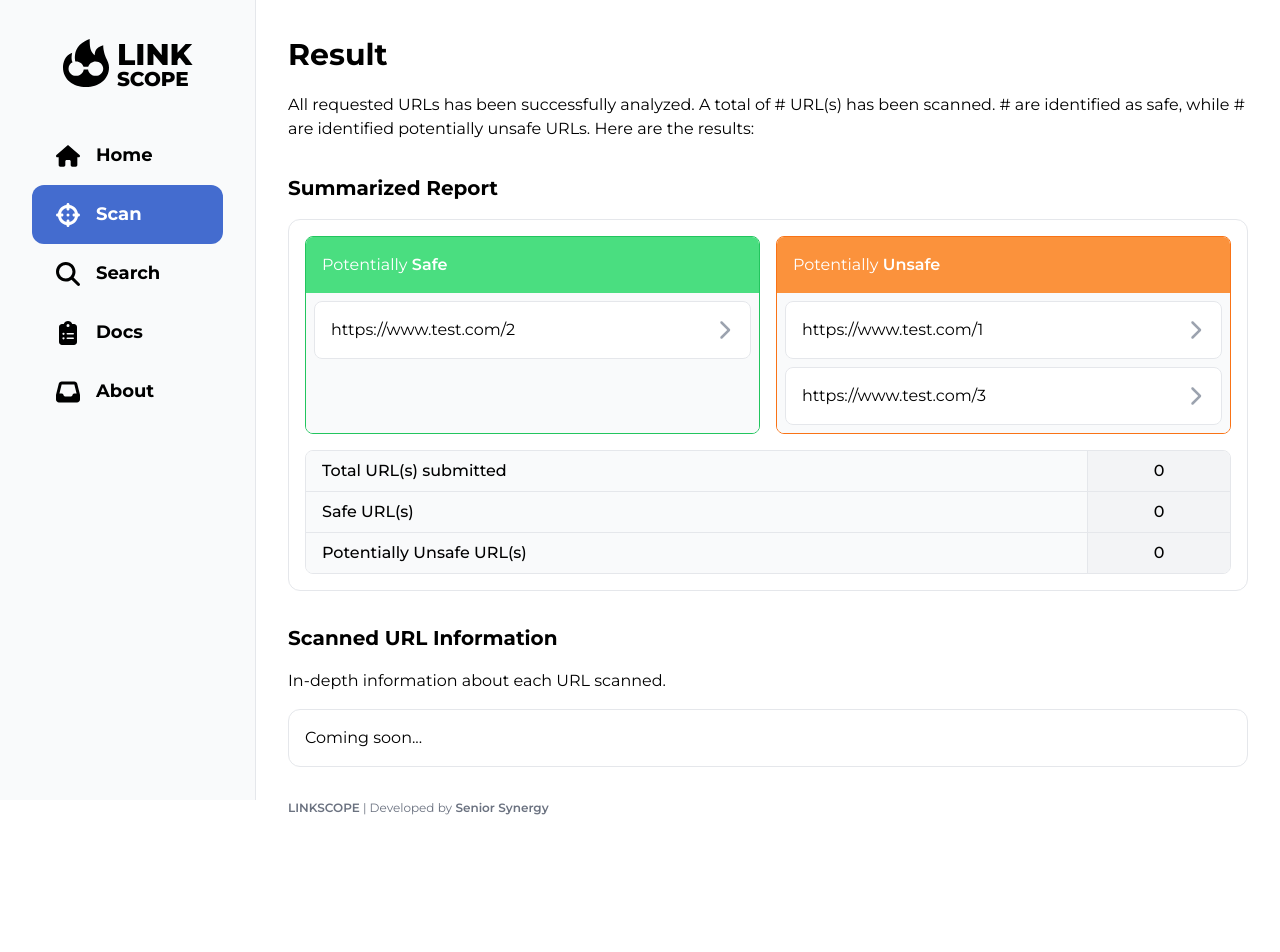
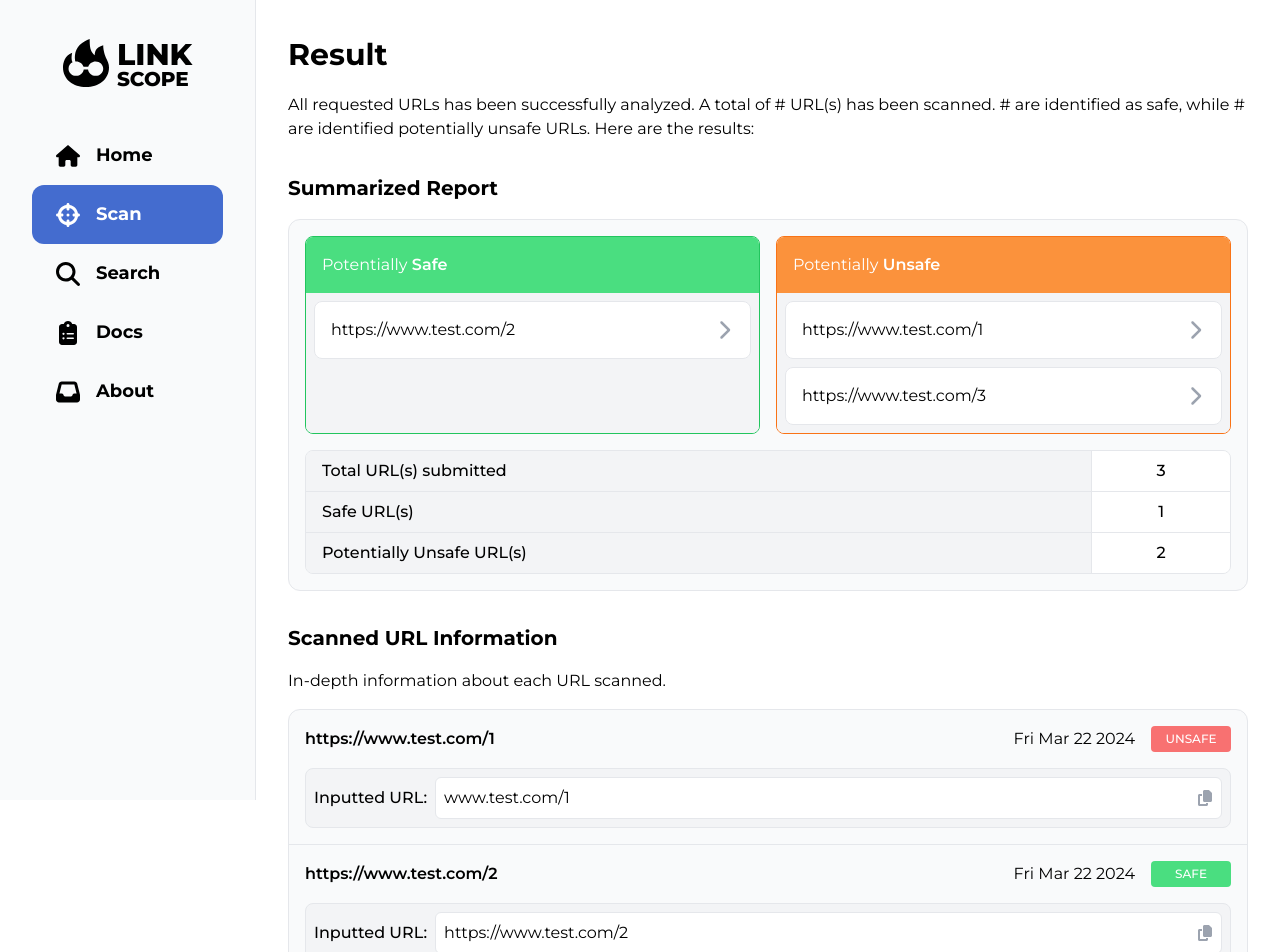
Before and after one commit to Senior-Synergy/linkscope-front, a Next.js app: page /scan/result/1 in a window 1280 px wide. Shown: the top 952 px of the page. Before the commit the page ends 849 px from the top, so only its background shows below. Built offline with nearby package versions, Linux system fonts and the light colour scheme.

Commit message:
Add new scan result list for Result Page

```diff
--- a/src/app/scan/result/[slug]/page.tsx
+++ b/src/app/scan/result/[slug]/page.tsx
@@ -1,18 +1,15 @@
+"use client"
+
 import Footer from "@/components/common/Footer";
-import { FaChevronRight } from "react-icons/fa6";
+import { FaChevronRight, FaClipboard, FaCopy } from "react-icons/fa6";
 
 const ScanResultPage = ({ params }: { params: { slug: string } }) => {
   const scanId = params.slug;
 
-  const summaryItems = [
-    { title: "Total URL(s) submitted", value: 0 },
-    { title: "Safe URL(s)", value: 0 },
-    { title: "Potentially Unsafe URL(s)", value: 0 },
-  ];
-
   const results = [
     {
       url: "https://www.test.com/1",
+      inputtedUrl: "www.test.com/1",
       phishProb: 0.75,
       isPhish: true,
       features: {
@@ -23,6 +20,7 @@ const ScanResultPage = ({ params }: { params: { slug: string } }) => {
     },
     {
       url: "https://www.test.com/2",
+      inputtedUrl: "https://www.test.com/2",
       phishProb: 0.01,
       isPhish: false,
       features: {
@@ -33,6 +31,7 @@ const ScanResultPage = ({ params }: { params: { slug: string } }) => {
     },
     {
       url: "https://www.test.com/3",
+      inputtedUrl: "test.com/3",
       phishProb: 0.99,
       isPhish: true,
       features: {
@@ -41,6 +40,15 @@ const ScanResultPage = ({ params }: { params: { slug: string } }) => {
         mockThree: "",
       },
     },
+  ];
+
+  const safeItems = results.filter((result) => !result.isPhish);
+  const unsafeItems = results.filter((result) => result.isPhish);
+
+  const summaryItems = [
+    { title: "Total URL(s) submitted", value: results.length },
+    { title: "Safe URL(s)", value: safeItems.length },
+    { title: "Potentially Unsafe URL(s)", value: unsafeItems.length },
   ];
 
   return (
@@ -57,7 +65,7 @@ const ScanResultPage = ({ params }: { params: { slug: string } }) => {
       <div>
         <h2 className="text-xl font-bold mb-4">Summarized Report</h2>
 
-        <div className="bg-white p-4 rounded-xl border">
+        <div className="bg-gray-50 p-4 rounded-xl border">
           <div className="flex flex-col sm:flex-row gap-4 mb-4">
             <div className="flex flex-col w-full sm:w-1/2 border border-green-500 rounded-lg overflow-hidden">
               <div className="bg-green-400 p-4">
@@ -65,10 +73,8 @@ const ScanResultPage = ({ params }: { params: { slug: string } }) => {
                   Potentially<span className="font-semibold"> Safe</span>
                 </p>
               </div>
-              <ul className="flex flex-col grow gap-2 p-2 bg-gray-50">
-                {results
-                  .filter((result) => !result.isPhish)
-                  .map((result, index) => (
+              <ul className="flex flex-col grow gap-2 p-2 bg-gray-100">
+                {safeItems.map((result, index) => (
                   <li
                     key={index}
                     className="flex items-center gap-4 p-4 border rounded-lg bg-white"
@@ -86,10 +92,8 @@ const ScanResultPage = ({ params }: { params: { slug: string } }) => {
                   Potentially<span className="font-semibold"> Unsafe</span>
                 </p>
               </div>
-              <ul className="flex flex-col grow gap-2 p-2 bg-gray-50">
-                {results
-                  .filter((result) => result.isPhish)
-                  .map((result, index) => (
+              <ul className="flex flex-col grow gap-2 p-2 bg-gray-100">
+                {unsafeItems.map((result, index) => (
                   <li
                     key={index}
                     className="flex items-center gap-4 p-4 border rounded-lg bg-white"
@@ -107,10 +111,10 @@ const ScanResultPage = ({ params }: { params: { slug: string } }) => {
               <tbody className="divide-y">
                 {summaryItems.map((item, index) => (
                   <tr key={index} className="divide-x">
-                    <td className="px-4 py-2 font-medium bg-gray-50">
+                    <td className="px-4 py-2 font-medium bg-gray-100">
                       {item.title}
                     </td>
-                    <td className="px-4 py-2 font-medium bg-gray-100 text-center">
+                    <td className="px-4 py-2 font-medium bg-white text-center">
                       {item.value}
                     </td>
                   </tr>
@@ -124,8 +128,45 @@ const ScanResultPage = ({ params }: { params: { slug: string } }) => {
       <div>
         <h2 className="text-xl font-bold mb-4">Scanned URL Information</h2>
         <p className="mb-4">In-depth information about each URL scanned.</p>
-        <div className="flex flex-col w-full gap-4 p-4 rounded-xl bg-white border">
-          Coming soon...
+        <div
+          className="flex flex-col
+                w-full
+                rounded-xl bg-gray-50 border
+                divide-y divide
+                overflow-hidden"
+        >
+          {results.map((result, index) => (
+            <div key={index} className="flex flex-col p-4 gap-4">
+              <div className="flex items-center justify-between">
+                <p className="truncate font-semibold ">{result.url}</p>
+                <div className="flex items-center gap-4">
+                  <p>{new Date().toDateString()}</p>
+                  <div
+                    className={`text-white text-center text-sm font-medium w-20 p-1 rounded ${
+                      !result.isPhish ? "bg-green-400" : "bg-red-400"
+                    }`}
+                  >
+                    {!result.isPhish ? "SAFE" : "UNSAFE"}
+                  </div>
+                </div>
+              </div>
+
+              <div className="flex flex-col gap-2 p-2 bg-gray-100 border rounded-lg">
+                <div className="flex items-center gap-2">
+                  <p className="font-medium">Inputted URL:</p>
+                  <button
+                    onClick={() => {
+                      navigator.clipboard.writeText(result.inputtedUrl);
+                    }}
+                    className="flex items-center justify-between grow p-2 bg-white hover:bg-gray-200 border rounded-md transition-colors"
+                  >
+                    <p className="truncate">{result.inputtedUrl}</p>
+                    <FaCopy className="w-4 h-4 fill-gray-400 shrink-0" />
+                  </button>
+                </div>
+              </div>
+            </div>
+          ))}
         </div>
       </div>
 
```
Lines whose indentation alone changed are shown as unchanged.
